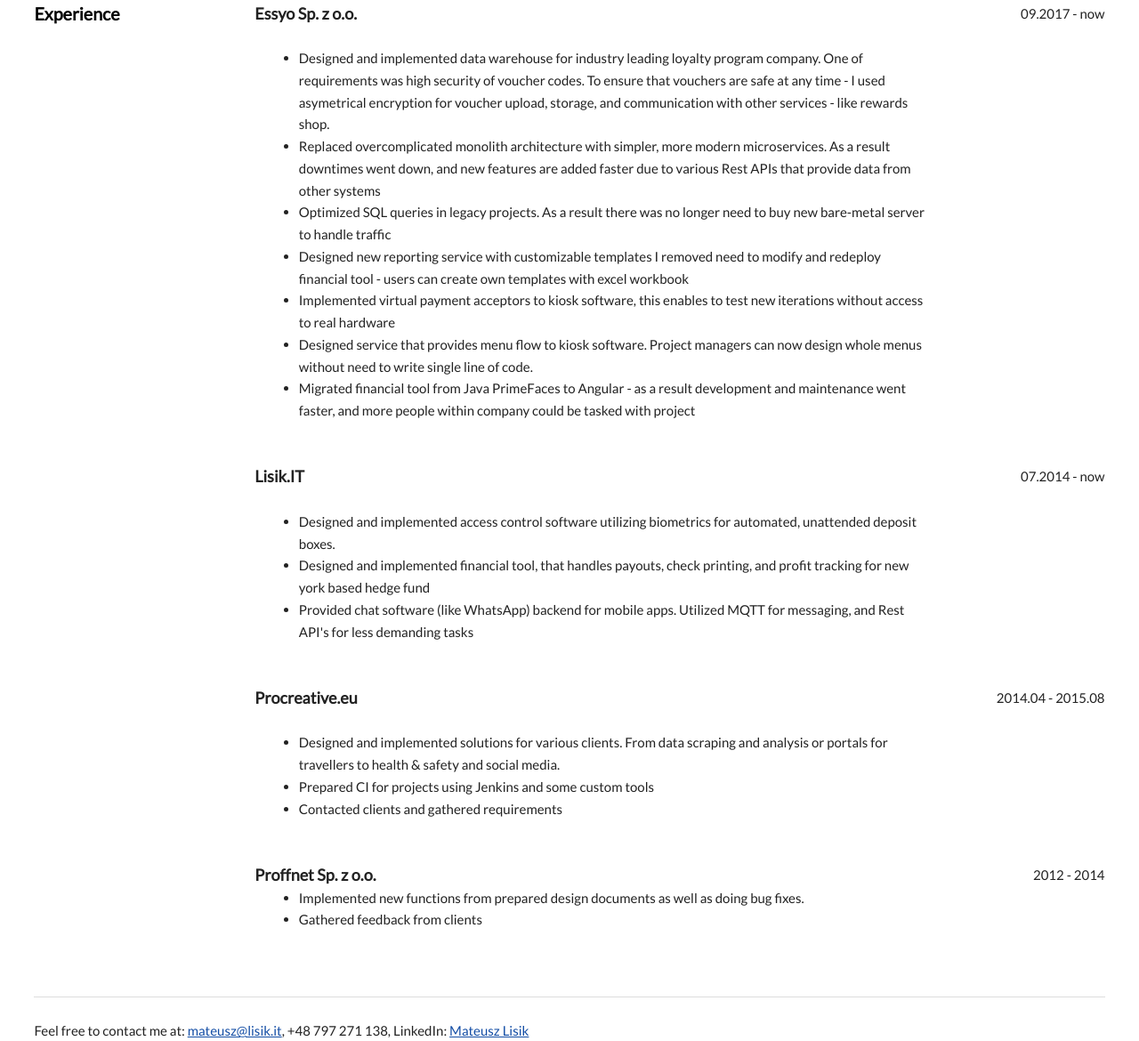
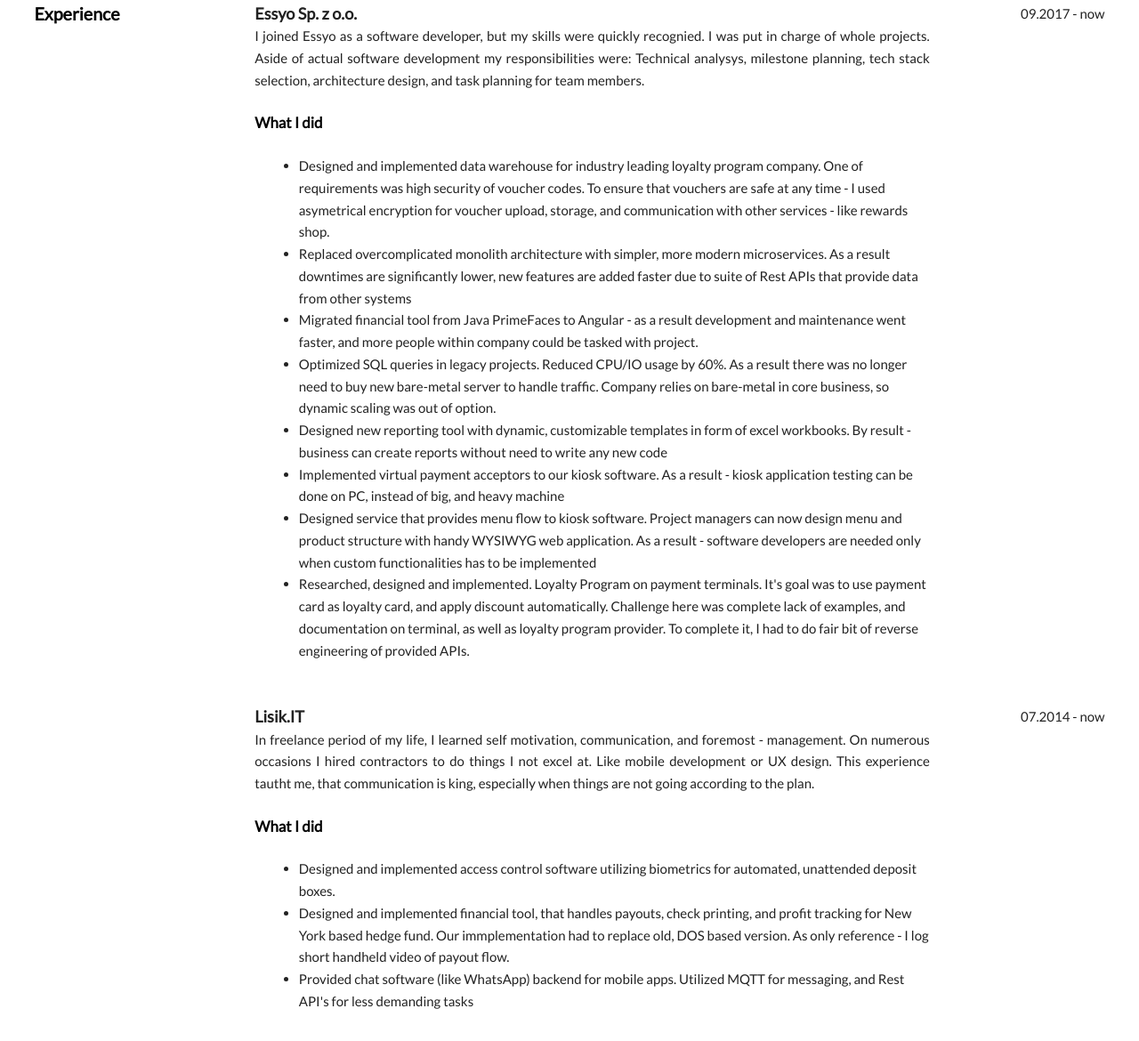
Before and after one commit to mateusz-lisik/resume, a plain HTML site: page index.html in a window 1280 px wide. Shown: the part 554-1724 px from the top of the page at 89% size. Drawn offline with Linux system fonts and the light colour scheme.

Commit message:
Added some descriptions to my previous position on top of list of achievments

```diff
--- a/index.html
+++ b/index.html
@@ -41,9 +41,11 @@
         </div>
         <div class="unit-80">
             <p>
-                Backend developer with 8 years of experience in designing and developing software. I believe better
+                Backend developer with <b>8 years of experience</b> in designing and developing software. I believe
+                better
                 software is made when developers understand product - that's why prefer long term contracts. I'm not
-                afraid of new challenges, and new technologies.
+                afraid of new challenges, and new technologies. During my career I went through all stages of product
+                development, managed projects, designed functionalities, and contacted clients.
             </p>
         </div>
     </div>
@@ -57,8 +59,7 @@
             <div class="unit-30">
                 <li>Java 8+</li>
                 <li>JavaFX</li>
-                <li>Spring Framework</li>
-                <li>Spring Boot</li>
+                <li>Spring Framework / Boot</li>
                 <li>Restful APIs</li>
                 <li>MySQL, PostgreSQL</li>
                 <li>MongoDB, Redis</li>
@@ -94,6 +95,13 @@
                 <div class="unit-80">
                     <span class="big bold">Essyo Sp. z o.o.</span>
                     <p>
+                        I joined Essyo as a software developer, but my skills were quickly recognied. I was put in
+                        charge of whole projects. Aside of actual software development my responsibilities were:
+                        Technical analysys, milestone planning, tech stack selection,
+                        architecture design, and task planning for team members.
+                    </p>
+                    <h4>What I did</h4>
+                    <p>
                         <ul>
                             <li>Designed and implemented data warehouse for industry leading loyalty program company.
                                 One of requirements was high security of voucher codes. To ensure that vouchers are safe
@@ -101,18 +109,31 @@
                                 communication with other services - like rewards shop.</li>
                             <li>Replaced overcomplicated monolith architecture with simpler, more modern microservices.
                                 As a result
-                                downtimes went down, and new features are added faster due to various Rest APIs that
+                                downtimes are significantly lower, new features are added faster due to suite of Rest
+                                APIs that
                                 provide data from other systems</li>
-                            <li>Optimized SQL queries in legacy projects. As a result there was no longer need to buy
-                                new bare-metal server to handle traffic</li>
-                            <li>Designed new reporting service with customizable templates I removed need to modify
-                                and redeploy financial tool - users can create own templates with excel workbook</li>
-                            <li>Implemented virtual payment acceptors to kiosk software, this enables to test
-                                new iterations without access to real hardware</li>
+                            <li>Migrated financial tool from Java PrimeFaces to Angular - as a result development and
+                                maintenance went faster, and more people within company could be tasked with project.
+                            </li>
+                            <li>Optimized SQL queries in legacy projects. Reduced CPU/IO usage by 60%. As a result there
+                                was no longer need to buy
+                                new bare-metal server to handle traffic. Company relies on bare-metal in core business,
+                                so dynamic scaling was out of option.</li>
+                            <li>Designed new reporting tool with dynamic, customizable templates in form of excel
+                                workbooks. By result - business can create reports without need to write any new code
+                            </li>
+                            <li>Implemented virtual payment acceptors to our kiosk software. As a result - kiosk
+                                application testing can be done on PC, instead of big, and heavy machine</li>
                             <li>Designed service that provides menu flow to kiosk software. Project managers can now
-                                design whole menus without need to write single line of code. </li>
-                            <li>Migrated financial tool from Java PrimeFaces to Angular - as a result development and
-                                maintenance went faster, and more people within company could be tasked with project
+                                design menu and product structure with handy WYSIWYG web application. As a result -
+                                software developers are needed only when custom functionalities has to be implemented
+                            </li>
+                            <li>Researched, designed and implemented. Loyalty Program on payment terminals. It's goal
+                                was to use payment card as loyalty card, and apply discount automatically. Challenge
+                                here was
+                                complete lack of examples, and documentation on terminal, as well as loyalty program
+                                provider.
+                                To complete it, I had to do fair bit of reverse engineering of provided APIs.
                             </li>
                         </ul>
                     </p>
@@ -126,11 +147,21 @@
                 <div class="unit-80">
                     <span class="big bold">Lisik.IT</span>
                     <p>
+                        In freelance period of my life, I learned self motivation, communication, and foremost -
+                        management.
+                        On numerous occasions I hired contractors to do things I not excel at. Like mobile development
+                        or UX design.
+                        This experience tautht me, that communication is king, especially when things are not going
+                        according to the plan.
+                    </p>
+                    <h4>What I did</h4>
+                    <p>
                         <ul>
                             <li>Designed and implemented access control software utilizing biometrics for automated,
                                 unattended deposit boxes.</li>
                             <li>Designed and implemented financial tool, that handles payouts, check printing, and
-                                profit tracking for new york based hedge fund</li>
+                                profit tracking for New York based hedge fund. Our immplementation had to replace old,
+                                DOS based version. As only reference - I log short handheld video of payout flow.</li>
                             <li>Provided chat software (like WhatsApp) backend for mobile apps. Utilized MQTT for
                                 messaging, and Rest API's for less demanding tasks </li>
                         </ul>
@@ -143,12 +174,20 @@
             <div class="units-row">
                 <div class="unit-80">
                     <span class="big bold">Procreative.eu</span>
+                    <p>I consider joining ProCreative as one of best decisions in my early carrer. ProCreative taught me
+                        responisility for product I worked on, by "If you wrote it, you own it" philosophy.
+                        This extended to better quality of code, and better planning. Another note worthy thing were
+                        Business Oriented English lessons provided by company. Thanks to them, I grew confidence of my
+                        skills,
+                        and started to communicate with clients.
+                    </p>
+                    <h4>What I did</h4>
                     <p>
                         <ul>
                             <li>Designed and implemented solutions for various clients. From data scraping and
                                 analysis or portals for travellers to health & safety and social media. </li>
                             <li>Prepared CI for projects using Jenkins and some custom tools</li>
-                            <li>Contacted clients and gathered requirements</li>
+                            <li>Contacted english speaking clients and gathered requirements</li>
                         </ul>
                     </p>
                 </div>
@@ -159,11 +198,13 @@
             <div class="units-row">
                 <div class="unit-80">
                     <span class="big bold">Proffnet Sp. z o.o.</span>
+
                     <ul>
                         <li>Implemented new functions from prepared design documents as well as
                             doing bug fixes.
                         </li>
                         <li>Gathered feedback from clients</li>
+                        <li>Got around software development cycles</li>
                     </ul>
                 </div>
                 <div class="unit-20 text-right">
@@ -181,6 +222,14 @@
             The most up-to-date version can be found at
             <a href="http://resume.lisik.it">resume.lisik.it</a>
         </div>
+
+
+        <!-- Legal mambo-jumbo-->
+        <div class="print-visible">
+            <hr />
+            <small>Wyrażam zgodę na przetwarzanie moich danych osobowych zawartych w ofercie pracy dla potrzeb procesu rekrutacji zgodnie z ustawą z dnia 29.08.1997r. Dz. U. z 2002 r., Nr 101, poz. 923 ze zm.</small>
+
+        </div>
     </footer>
 </body>
 
```
